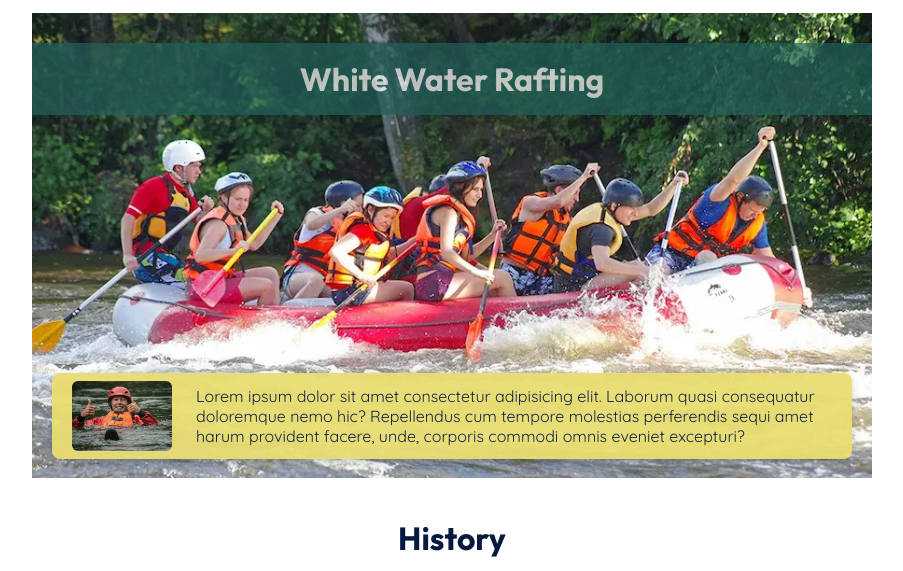
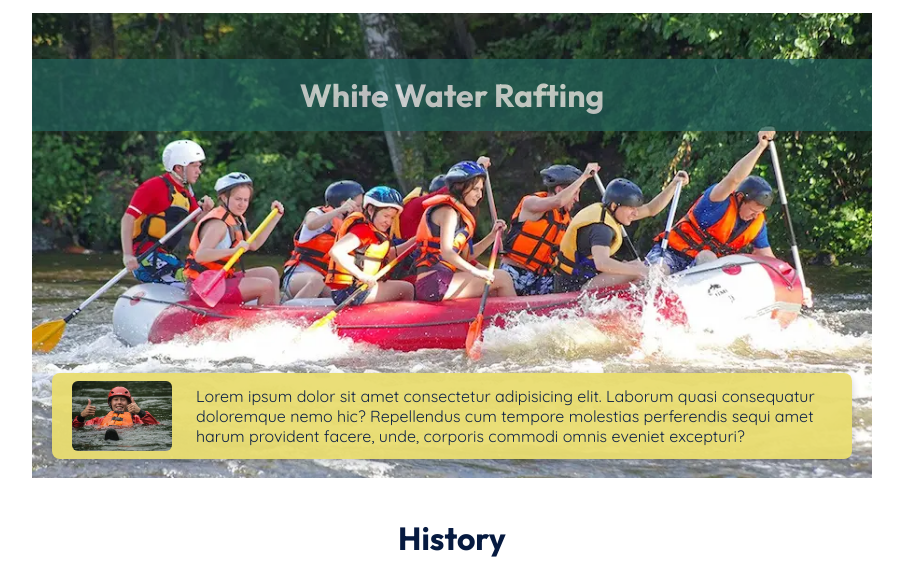
Before and after one commit to agravaineladdaran/wdd130, a plain HTML site: page wwr/about.html in a window 1280 px wide. Shown: the part 132-703 px from the top of the page, without its empty margins (188-1091 px from the left). Drawn offline with Linux system fonts and the light colour scheme.

Commit message:
Fix h1 error and edit css

```diff
--- a/wwr/styles/box-model.css
+++ b/wwr/styles/box-model.css
@@ -21,7 +21,7 @@ blockquote {
 	margin:100px;
 }
 
-.cite {
+cite {
 	display: inside;
     top order: 10px;
     top padding: 10px;
--- a/wwr/styles/rafting.css
+++ b/wwr/styles/rafting.css
@@ -128,13 +128,22 @@ nav, p, section, article {
     display: flex;
 }
 
+
 .hero img{
     display: block;
     width: 100%;
     height: auto;
 }
 
-h1 {
+header h1 {
+    background-color: transparent; /* or a new color */
+    margin: 0;
+    padding: 1rem 0;
+}
+
+
+/* Hero banner h1 only */
+.hero h1 {
     position: absolute;
     top: 30px;
     width: 100%;
@@ -144,6 +153,18 @@ h1 {
     background-color: var(--accent1-color);
     color: #fff;
 }
+
+/* Normal page h1 (not inside hero) */
+main h1 {
+    position: static; /* reset absolute positioning */
+    background-color: transparent;
+    color: var(--secondary-color);
+    opacity: 1;
+    padding: 0;
+    margin: 1rem 0;
+    text-align: left; /* or center if you want */
+}
+
 
 
 .hero article {
```
